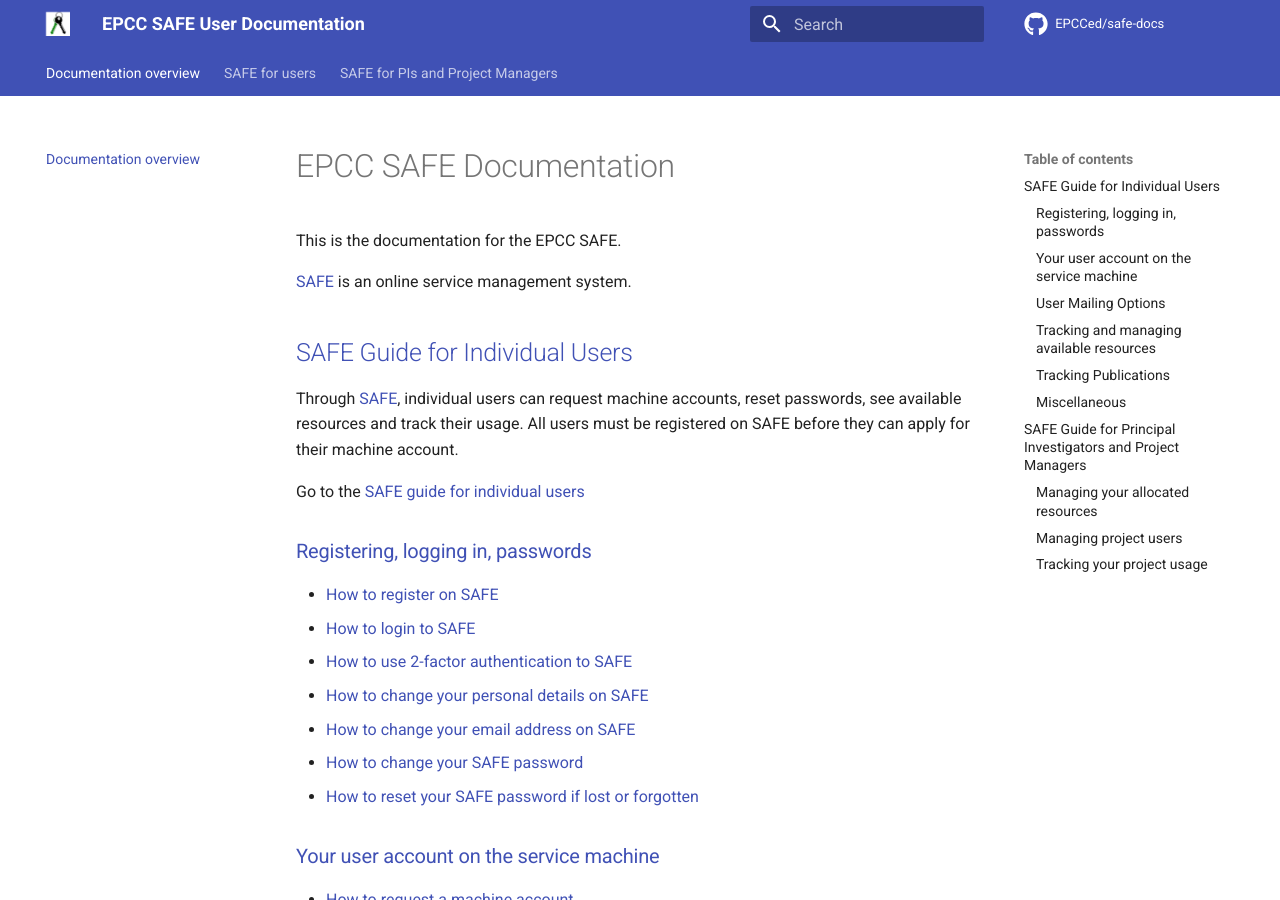
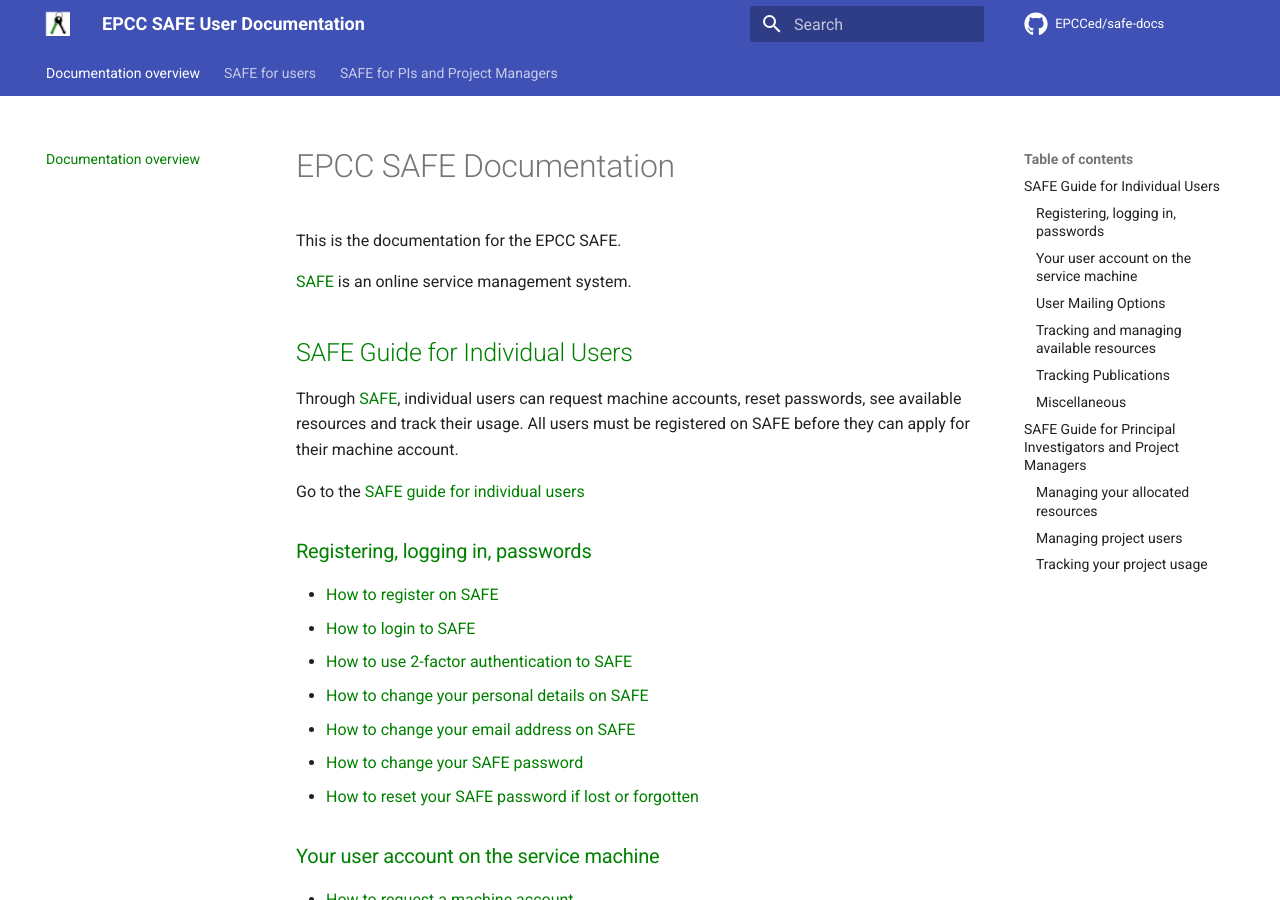
Before and after one commit to EPCCed/safe-docs, an MkDocs documentation site: the page built from docs/index.md, in a window 1280 px wide and 900 px high. Built offline with MkDocs 1.6.1 and Material for MkDocs 9.7.7, drawn with Linux system fonts in a browser that asks for light colours; comment, search, counter and statistics services are not loaded.

Commit message:
Change colour scheme to teal
 as default has reverted to blue

```diff
--- a/mkdocs.yml
+++ b/mkdocs.yml
@@ -3,7 +3,7 @@
   favicon: favicon.ico
   logo: images/safe-logo.png
   palette:
-    scheme: default
+    scheme: teal
   features:
     - tabs
   icon:
```
